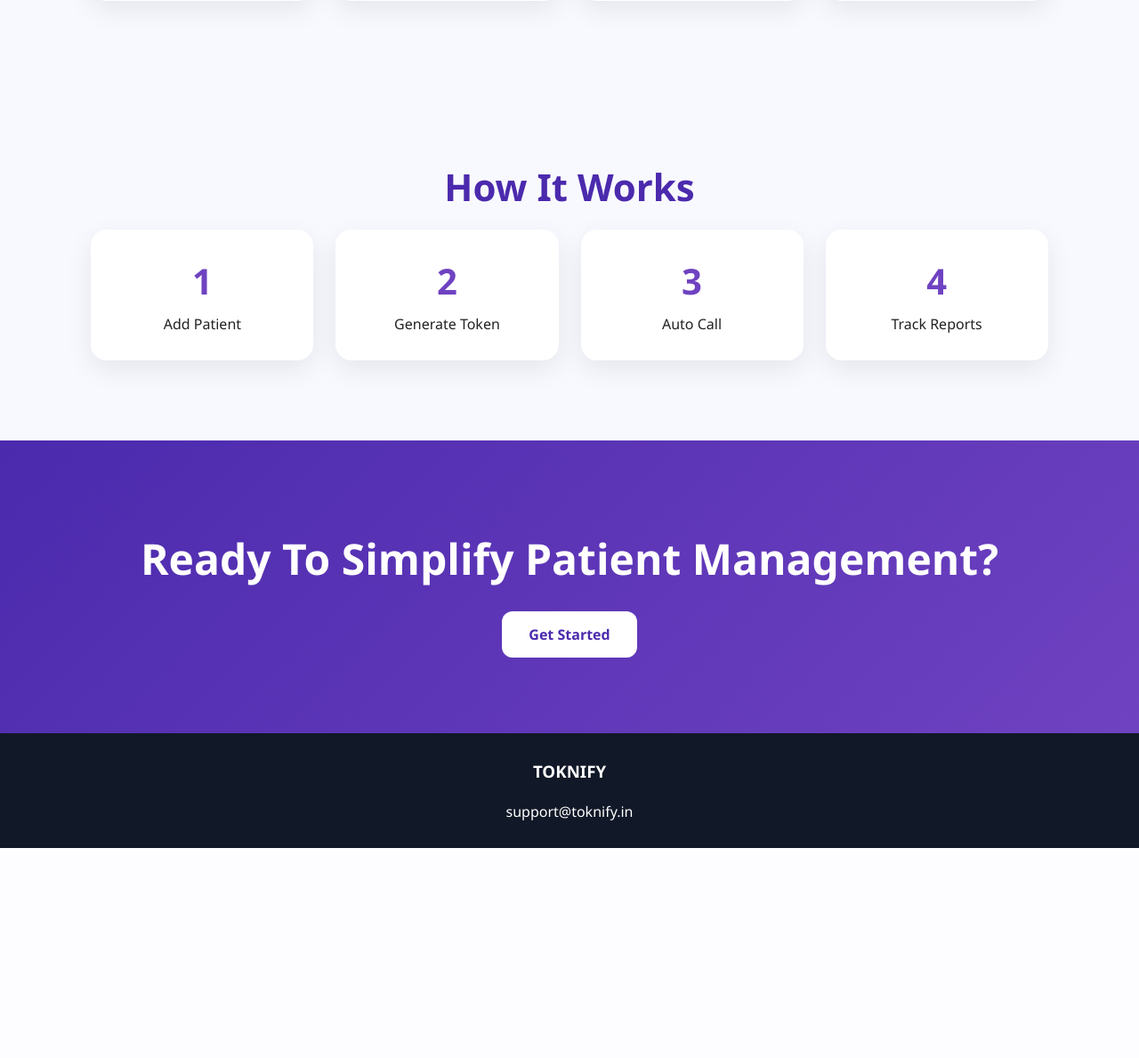
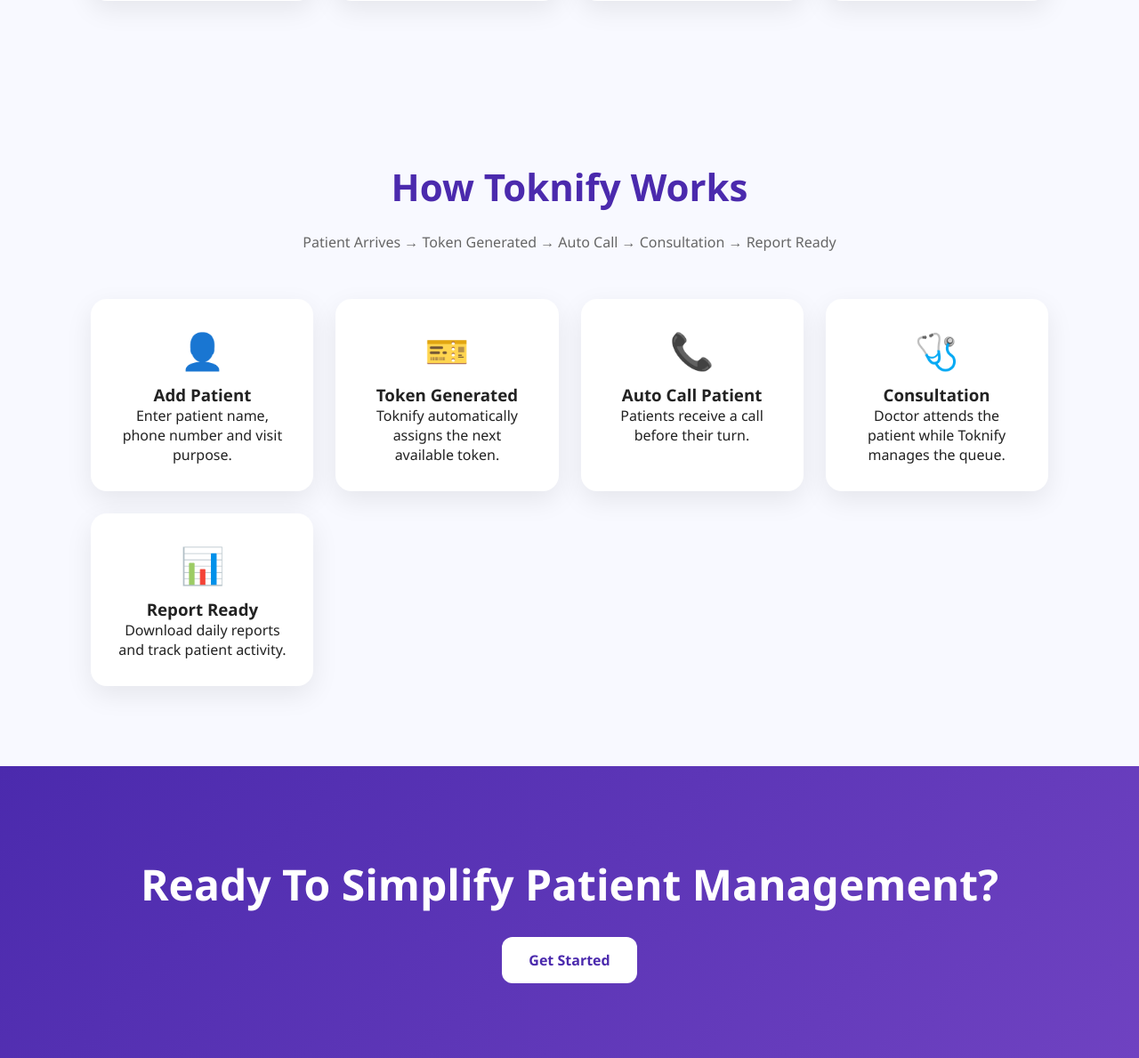
Before and after one commit to sethdiya-code/toknify, a Flask app: page /landing in a window 1280 px wide. Shown: the part 1262-2451 px from the top of the page at 89% size. Before the commit the page ends 2215 px from the top, so only its background shows below. Run offline with Flask 3, Linux system fonts and the light colour scheme.

Commit message:
Update landing.html

```diff
--- a/templates/landing.html
+++ b/templates/landing.html
@@ -290,28 +290,42 @@ Toknify automates patient token management, calling, and reporting.
 
 <section class="section">
 
-<h2 class="title">How It Works</h2>
+<h2 class="title">How Toknify Works</h2>
+
+<p class="subtitle">
+Patient Arrives → Token Generated → Auto Call → Consultation → Report Ready
+</p>
 
 <div class="steps">
 
 <div class="step">
-<div class="step-number">1</div>
-Add Patient
+<div class="step-number">👤</div>
+<h3>Add Patient</h3>
+<p>Enter patient name, phone number and visit purpose.</p>
 </div>
 
 <div class="step">
-<div class="step-number">2</div>
-Generate Token
+<div class="step-number">🎫</div>
+<h3>Token Generated</h3>
+<p>Toknify automatically assigns the next available token.</p>
 </div>
 
 <div class="step">
-<div class="step-number">3</div>
-Auto Call
+<div class="step-number">📞</div>
+<h3>Auto Call Patient</h3>
+<p>Patients receive a call before their turn.</p>
 </div>
 
 <div class="step">
-<div class="step-number">4</div>
-Track Reports
+<div class="step-number">🩺</div>
+<h3>Consultation</h3>
+<p>Doctor attends the patient while Toknify manages the queue.</p>
+</div>
+
+<div class="step">
+<div class="step-number">📊</div>
+<h3>Report Ready</h3>
+<p>Download daily reports and track patient activity.</p>
 </div>
 
 </div>
```
